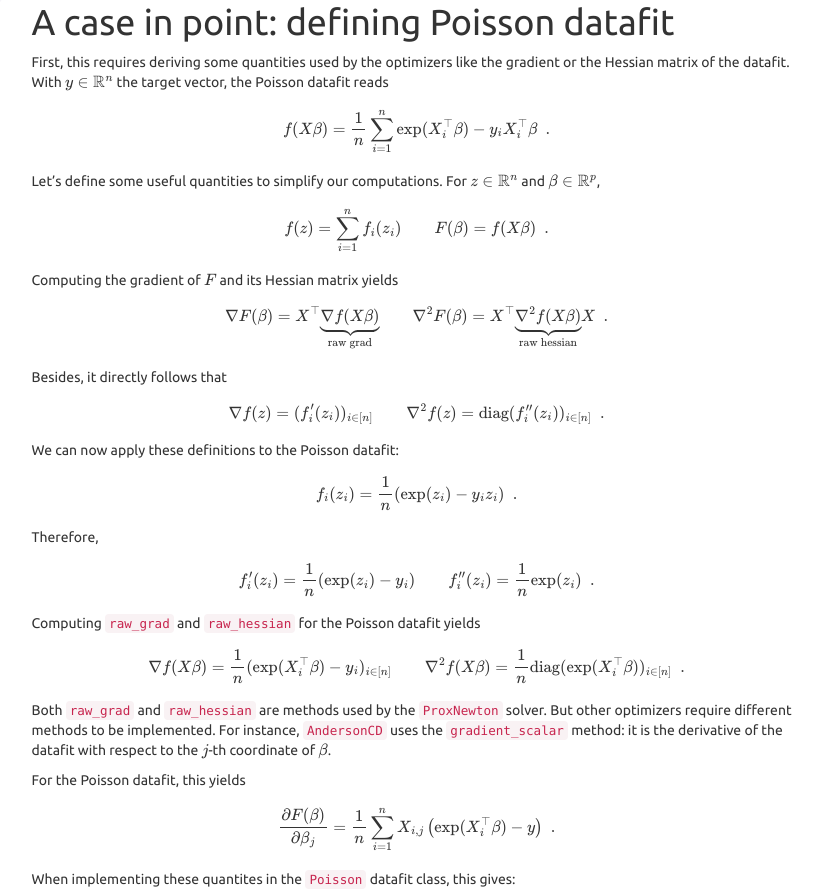
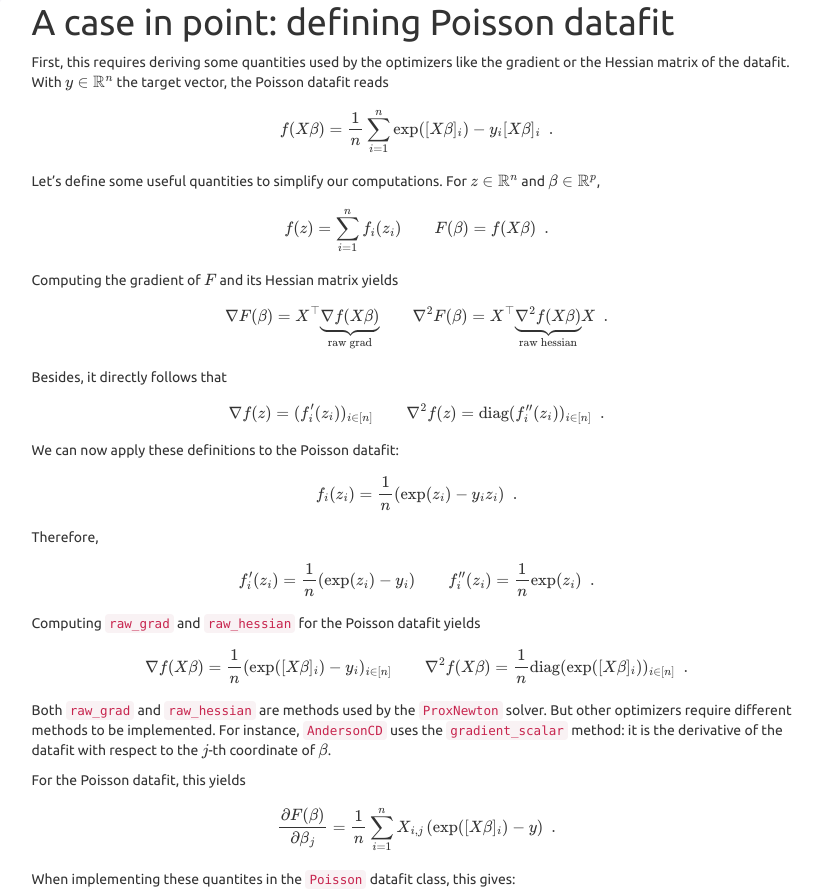
Before and after one commit to scikit-learn-contrib/skglm, a Sphinx documentation site: the page built from doc/add_datafit.rst, in a window 1280 px wide and 1400 px high, scrolled down 392 px, cut to the strip 250-1145 px from the top of the window. Shown: the whole strip, without its empty margins (331-1154 px from the left). Built offline with Sphinx 7.4.7, drawn with Linux system fonts in a browser that asks for light colours; some of the changed text lies outside the part shown.

Commit message:
fix subscript

```diff
--- a/doc/add_datafit.rst
+++ b/doc/add_datafit.rst
@@ -11,7 +11,7 @@ Motivated by generalized linear models but not limited to it, skglm solves probl
       \hat{\beta} \in
       \arg\min_{\beta \in \mathbb{R}^p}
       F(X\beta) + \Omega(\beta)
-      := \sum_{i=1}^n f_i(X_i^{\top}\beta) + \sum_{j=1}^p \Omega_j(\beta_j)
+      := \sum_{i=1}^n f_i([X\beta]_i) + \sum_{j=1}^p \Omega_j(\beta_j)
       \enspace .
 
 
@@ -46,7 +46,7 @@ First, this requires deriving some quantities used by the optimizers like the gr
 With :math:`y \in \mathbb{R}^n` the target vector, the Poisson datafit reads
 
 .. math::
-    f(X\beta) = \frac{1}{n}\sum_{i=1}^n \exp(X_i^{\top}\beta) - y_i X_i^{\top}\beta
+    f(X\beta) = \frac{1}{n}\sum_{i=1}^n \exp([X\beta]_i) - y_i[X\beta]_i
     \enspace .
 
 
@@ -88,7 +88,7 @@ Therefore,
 Computing ``raw_grad`` and ``raw_hessian`` for the Poisson datafit yields
 
 .. math::
-   \nabla f(X\beta) = \frac{1}{n}(\exp(X_i^{\top}\beta) - y_i)_{i \in [n]} \qquad \nabla^2 f(X\beta) = \frac{1}{n}\textrm{diag}(\exp(X_i^{\top}\beta))_{i \in [n]}
+   \nabla f(X\beta) = \frac{1}{n}(\exp([X\beta]_i) - y_i)_{i \in [n]} \qquad \nabla^2 f(X\beta) = \frac{1}{n}\textrm{diag}(\exp([X\beta]_i))_{i \in [n]}
    \enspace .
 
 
@@ -101,7 +101,7 @@ For the Poisson datafit, this yields
 .. math::
     \frac{\partial F(\beta)}{\partial \beta_j} = \frac{1}{n}
       \sum_{i=1}^n X_{i,j} \left(
-         \exp(X_i^{\top}\beta) - y
+         \exp([X\beta]_i) - y
       \right)
       \enspace .
 
```
